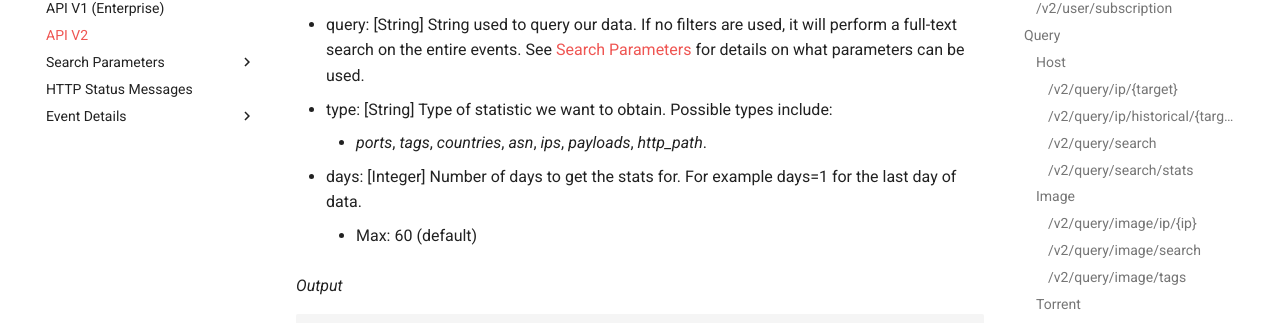
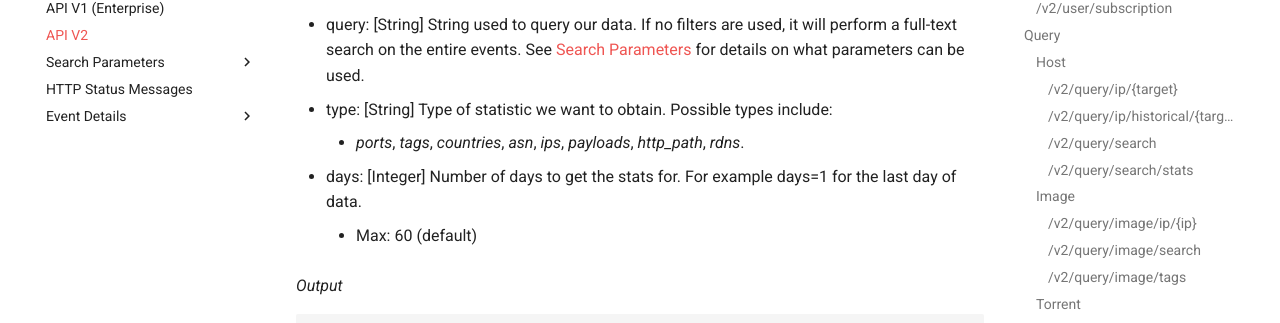
Before and after one commit to igama/docs.binaryedge.io, an MkDocs documentation site: the page built from docs/api-v2.md, in a window 1280 px wide and 900 px high, scrolled down 39470 px. Shown: the part 127-450 px from the top of the window. Built offline with MkDocs 1.6.1 and Material for MkDocs 9.7.7, drawn with Linux system fonts in a browser that asks for light colours.

```diff
--- a/docs/api-v2.md
+++ b/docs/api-v2.md
@@ -2023,7 +2023,7 @@ Statistics of events for the given query. Can be used with specific parameters a
 
 * query: [String] String used to query our data. If no filters are used, it will perform a full-text search on the entire events. See [Search Parameters](sensors-search.md) for details on what parameters can be used.
 * type: [String] Type of statistic we want to obtain. Possible types include:
-    * _ports_, _tags_, _countries_, _asn_, _ips_, _payloads_, _http\_path_.
+    * _ports_, _tags_, _countries_, _asn_, _ips_, _payloads_, _http\_path_, _rdns_.
 * days: [Integer] Number of days to get the stats for. For example days=1 for the last day of data.
     * Max: 60 (default)
 
```
